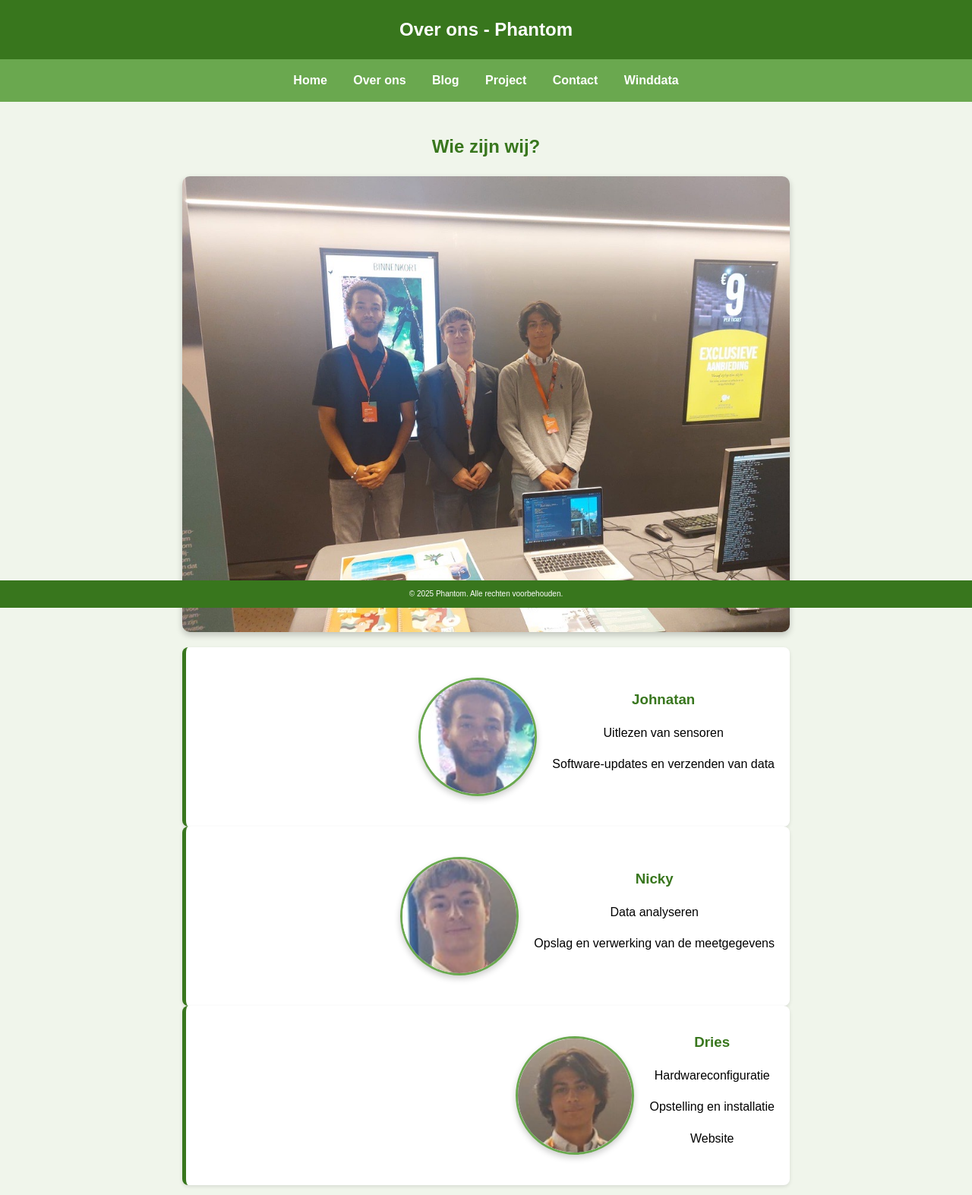
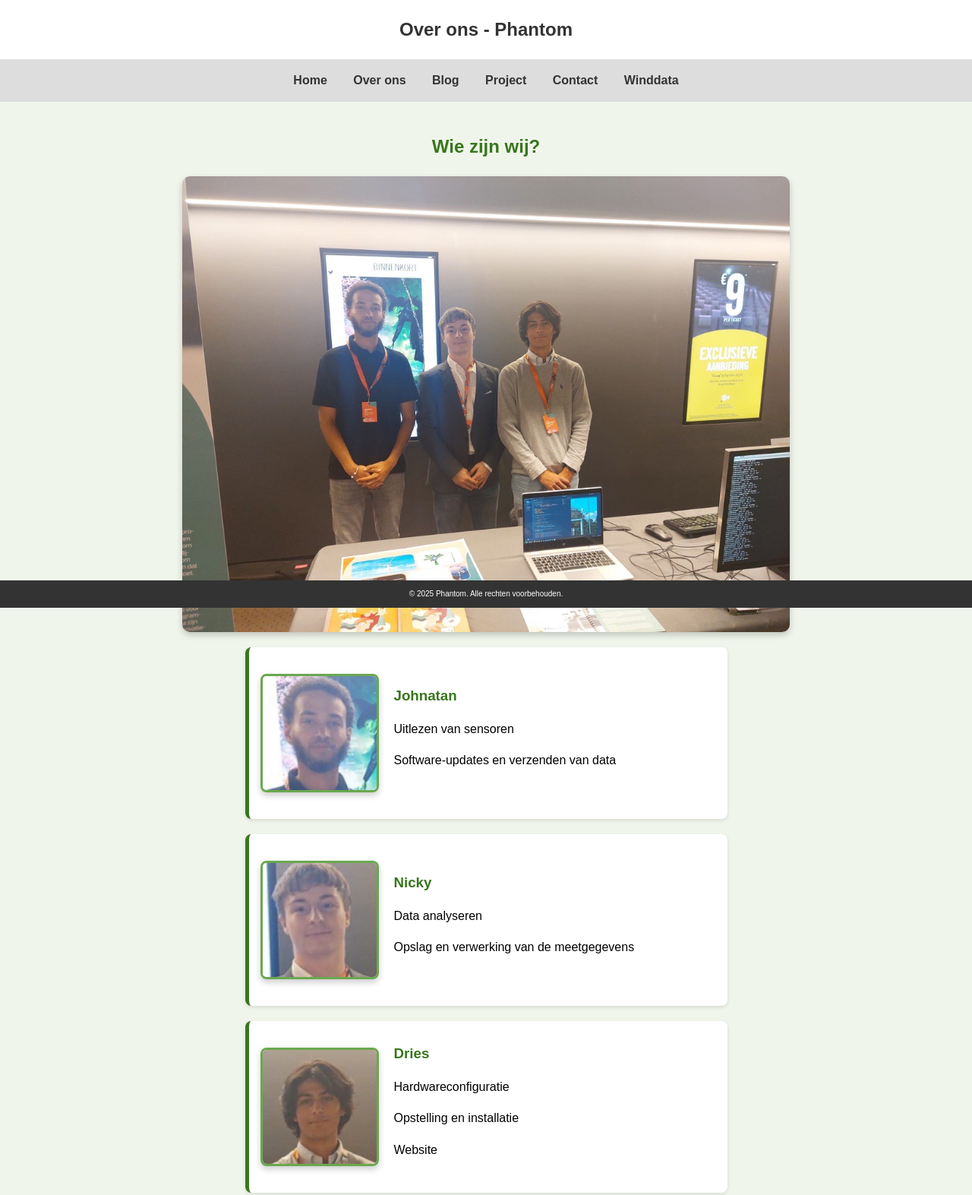
Before and after one commit to Dries-1/PhantomProject, a plain HTML site: page over.html in a window 1280 px wide. Shown: the top 1573 px of the page at 76% size. Drawn offline with Linux system fonts and the light colour scheme.

Commit message:
minder groen vanboven

```diff
--- a/over.html
+++ b/over.html
@@ -20,29 +20,30 @@
 
         /* Header */
         header {
-            background: #38761d; /* Diepgroene kleur */
-            color: #fff;
+            background: #fff; /* Witte achtergrond */
+            color: #333;
             padding: 20px;
             text-align: center;
             font-size: 24px;
             font-weight: bold;
+            box-shadow: 0 2px 5px rgba(0, 0, 0, 0.1);
         }
 
         /* Navigatiebalk */
         nav {
-            background: #6aa84f; /* Groene tint */
+            background: #ddd; /* Lichtere tint */
             padding: 15px;
             text-align: center;
         }
         nav a {
-            color: #fff;
+            color: #333;
             text-decoration: none;
             font-weight: bold;
             margin: 0 15px;
             transition: color 0.3s;
         }
         nav a:hover {
-            color: #f9f9f9;
+            color: #38761d;
             text-decoration: underline;
         }
 
@@ -69,15 +70,17 @@
             flex-direction: column;
             align-items: center;
             margin-top: 20px;
+            gap: 20px; /* Ruimte tussen kaders */
         }
         .text-box {
             background: #fff;
             border-left: 5px solid #38761d;
-            padding: 20px;
+            padding: 15px;
             box-shadow: 0 2px 5px rgba(0, 0, 0, 0.1);
             display: flex;
             align-items: center;
-            box-sizing: border-box;
+            width: 80%;
+            max-width: 600px;
             border-radius: 8px;
             transition: transform 0.3s;
         }
@@ -89,8 +92,12 @@
             height: 150px;
             object-fit: cover;
             margin-right: 20px;
-            border-radius: 50%;
+            border-radius: 8px;
             border: 3px solid #6aa84f;
+        }
+        .text-box .text {
+            flex: 1;
+            text-align: left;
         }
         .text-box .text h3 {
             color: #38761d;
@@ -99,7 +106,7 @@
 
         /* Footer */
         footer {
-            background: #38761d;
+            background: #333;
             color: #fff;
             text-align: center;
             padding: 10px 0;
```
